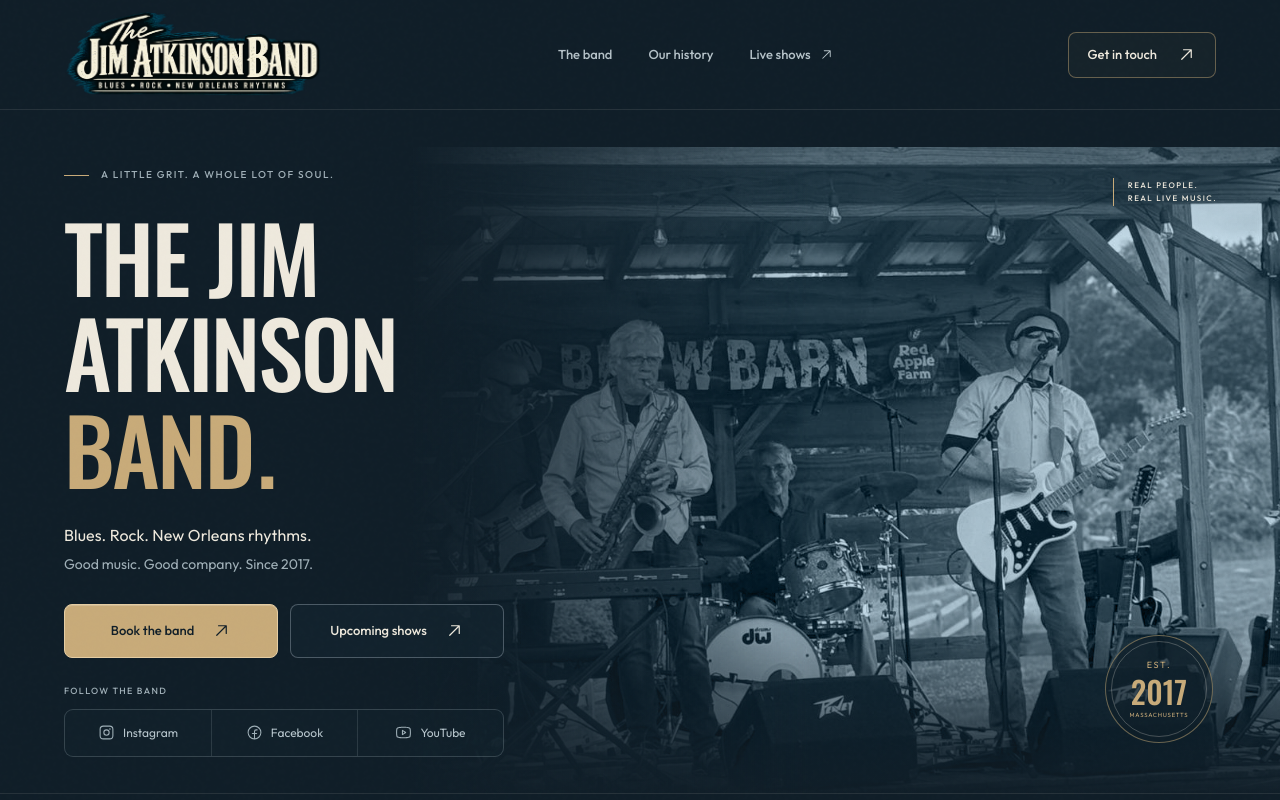
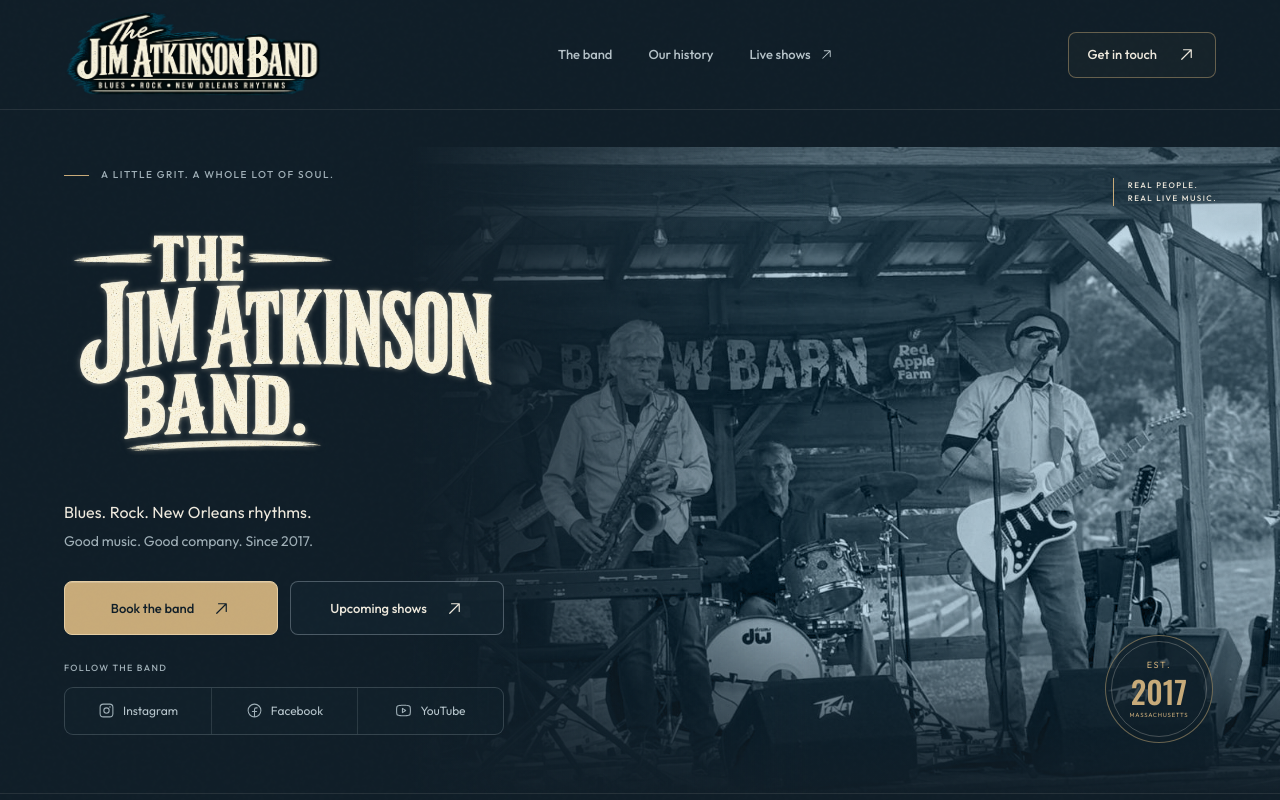
Before and after one commit to thiagobardini/thejimatkinsonband, a Next.js app: page / in a window 1280 px wide. Shown: the top 800 px of the page. Built offline with nearby package versions, Linux system fonts and the light colour scheme; no server answers.

Commit message:
feat: add band hero logo and update hero title styling

```diff
--- a/src/app/globals.css
+++ b/src/app/globals.css
@@ -42,10 +42,9 @@
 .hero-copy { padding-top: 57px; padding-bottom: 100px; width: 58%; }
 .hero-eyebrow { color: var(--color-muted); animation-delay: 80ms; }
 .short-rule { width: 25px; height: 1px; background: var(--color-accent); }
-.hero-title { margin: 26px 0 0; font-size: clamp(78px, 7.1vw, 98px); font-weight: 500; letter-spacing: -.025em; line-height: 1.04; animation-delay: 160ms; }
-.hero-title > span:last-child { margin-top: 3px; }
-.band-title, .title-period { color: var(--color-accent); }
-.title-period { margin-left: 4px; }
+.hero-title { width: min(100%, 440px); margin: 26px 0 0; animation-delay: 160ms; }
+/* Clip the stray white pixels along the source PNG's left edge. */
+.hero-title-image { display: block; width: 100%; height: auto; clip-path: inset(0 0 0 .5%); }
 .hero-description { margin-top: 27px; animation-delay: 240ms; }
 .genre-line { font-size: 16px; letter-spacing: .005em; }
 .hero-subline { margin-top: 7px; font-size: 14px; color: var(--color-muted); }
@@ -154,7 +153,7 @@
   .site-header { height: 102px; }
   .hero { min-height: 755px; }
   .hero-copy { width: 70%; padding-top: 61px; }
-  .hero-title { font-size: 87px; }
+  .hero-title { width: min(100%, 400px); }
   .hero-visual { width: 74%; top: 24px; }
   .hero-visual::after { background: linear-gradient(90deg, #101e28 0%, #101e28d9 13%, #101e284d 55%, #101e2800 80%), linear-gradient(0deg, #101e28 0%, #101e2800 35%); }
   .photo-note { right: 40px; top: 48px; }
@@ -168,7 +167,7 @@
   .hero { min-height: auto; padding-bottom: 0; }
   .hero-copy { width: 100%; padding-top: 29px; padding-bottom: 27px; }
   .hero-eyebrow { font-size: 8px; letter-spacing: .12em; }
-  .hero-title { position: relative; font-size: clamp(64px, 17vw, 82px); line-height: 1.04; margin-top: 24px; }
+  .hero-title { width: min(100%, clamp(240px, 72vw, 288px)); margin-top: 24px; }
   .hero-description { margin-top: 22px; }
   .genre-line { font-size: 14px; }
   .hero-subline { font-size: 13px; }
--- a/src/app/page.tsx
+++ b/src/app/page.tsx
@@ -6,6 +6,7 @@
 import { MobileMenu } from "@/components/mobile-menu";
 import { band, bluesDeluxeSession, socialLinks } from "@/lib/band";
 import bluesDeluxeArtwork from "../../public/images/blues-deluxe-2026-10-24.jpg";
+import heroLogo from "../../public/brand/band-hero-logo.png";
 
 function Equalizer() {
   return <span className="equalizer" aria-hidden="true"><i /><i /><i /><i /><i /></span>;
@@ -33,10 +34,9 @@
           <div className="hero-visual"><HeroPhoto /></div>
           <div className="hero-copy relative px-5 md:px-10 lg:px-16">
             <p className="eyebrow hero-eyebrow intro-reveal flex items-center gap-3"><span className="short-rule" /> A LITTLE GRIT. A WHOLE LOT OF SOUL.</p>
-            <h1 id="hero-title" className="hero-title intro-reveal font-display uppercase">
-              <span className="block">The Jim</span>
-              <span className="block">Atkinson</span>
-              <span className="block"><span className="band-title">Band</span><span className="title-period">.</span></span>
+            <h1 id="hero-title" className="hero-title intro-reveal">
+              <span className="sr-only">The Jim Atkinson Band.</span>
+              <Image src={heroLogo} alt="" aria-hidden="true" className="hero-title-image" sizes="(max-width: 767px) 288px, (max-width: 1023px) 400px, 440px" preload />
             </h1>
             <div className="hero-description intro-reveal">
               <p className="genre-line">Blues. Rock. New Orleans rhythms.</p>
```
Also changed, not shown: public/brand/band-hero-logo.png (added).
